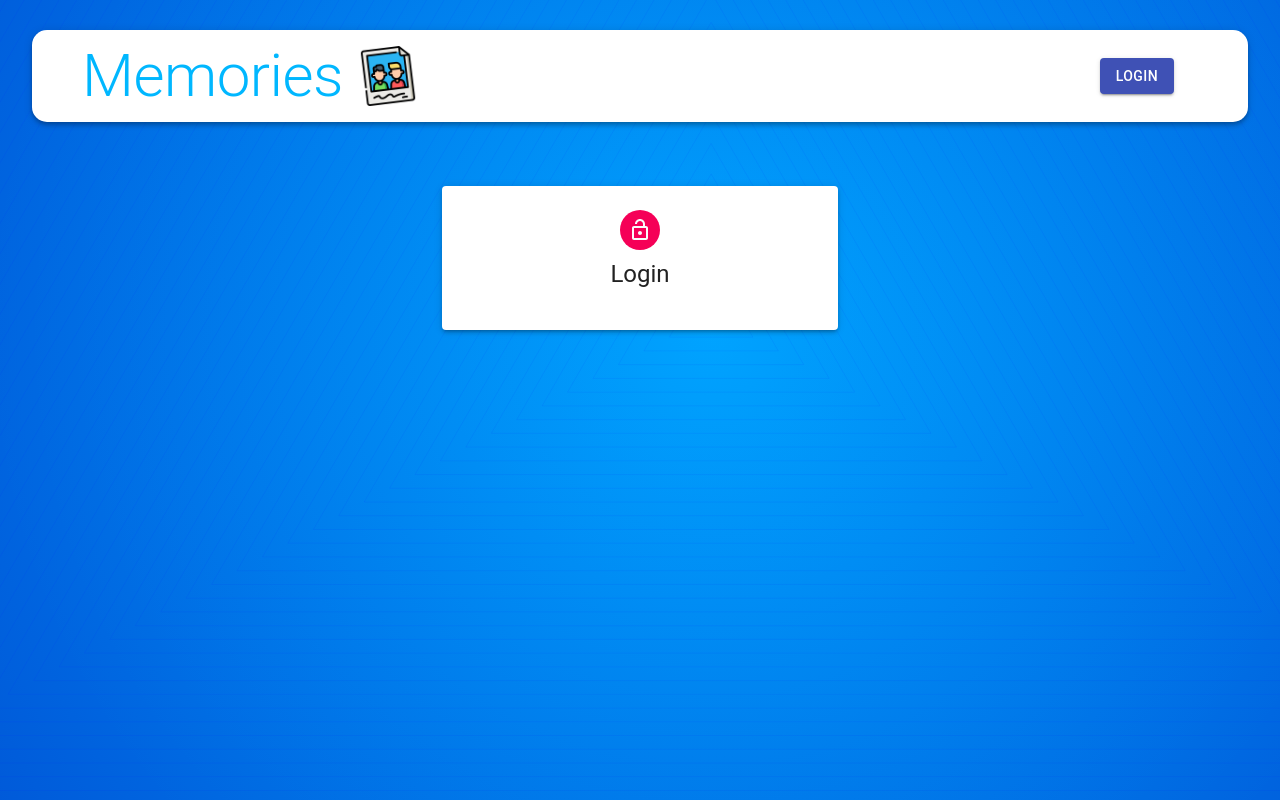
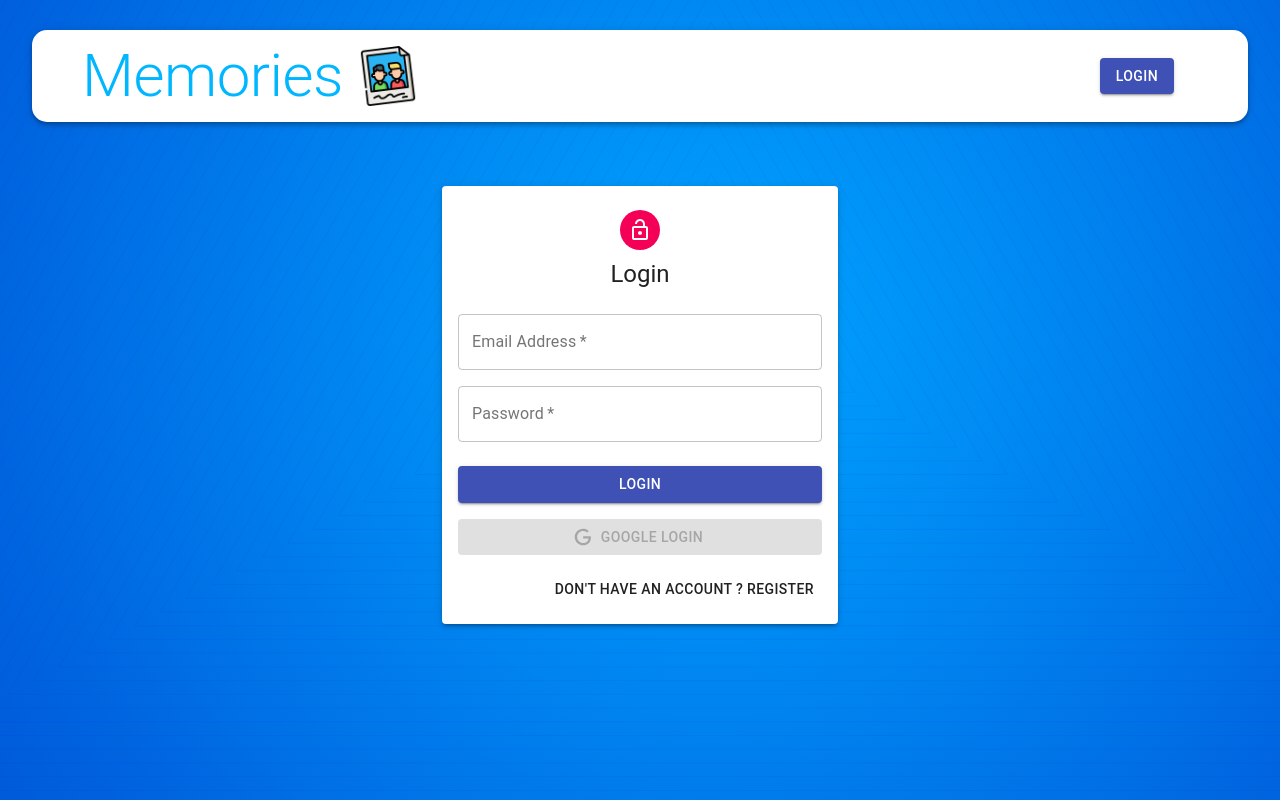
Before and after one commit to thismajid/social-app, a React (Create React App) app in the folder frontend/: page /auth in a window 1280 px wide. Built offline with nearby package versions, Linux system fonts and the light colour scheme.

Commit message:
add auth component & OAuth

```diff
--- a/frontend/package.json
+++ b/frontend/package.json
@@ -14,6 +14,7 @@
     "react": "^17.0.2",
     "react-dom": "^17.0.2",
     "react-file-base64": "^1.0.3",
+    "react-google-login": "^5.2.2",
     "react-redux": "^7.2.6",
     "react-router-dom": "^5.3.0",
     "react-scripts": "5.0.0",
--- a/frontend/src/components/Auth/Auth.js
+++ b/frontend/src/components/Auth/Auth.js
@@ -7,18 +7,49 @@ import {
   Container,
   TextField,
 } from "@material-ui/core";
+import { GoogleLogin } from "react-google-login";
 import LockOutlinedIcon from "@material-ui/icons/LockOpenOutlined";
+import { useState } from "react";
+import { useDispatch } from "react-redux";
+
+import Input from "./Input";
+import Icon from "./Icon";
 
 import useStyles from "./styles";
 
 const Auth = () => {
   const classes = useStyles();
-
-  const isRegister = false;
+  const [showPassword, setShowPassword] = useState(false);
+  const [isRegister, setIsRegister] = useState(false);
+  const dispatch = useDispatch();
 
   const handleSubmit = () => {};
 
   const handleChange = () => {};
+
+  const handleShowPassword = () => {
+    setShowPassword((prevShowPassword) => !prevShowPassword);
+  };
+
+  const switchMode = () => {
+    setIsRegister((prevIsRegister) => !prevIsRegister);
+    setShowPassword(false);
+  };
+
+  const googleSuccess = async (res) => {
+    const result = res?.profileObj;
+    const token = res?.tokenId;
+
+    try {
+      dispatch({ type: "AUTH", data: { result, token } });
+    } catch (error) {
+      console.log(error);
+    }
+  };
+
+  const googleFailure = () => {
+    console.log("Google failed");
+  };
 
   return (
     <Container component="main" maxWidth="xs">
@@ -33,26 +64,80 @@ const Auth = () => {
           <Grid container spacing={2}>
             {isRegister && (
               <>
-                <Grid xs={6} md={12}>
-                  <TextField
-                    name="firstName"
-                    label="First Name"
-                    handleChange={handleChange}
-                    autoFocus
-                    xs={6}
-                  />
-                </Grid>
-                <Grid xs={6} md={12}>
-                  <TextField
-                    name="firstName"
-                    label="First Name"
-                    handleChange={handleChange}
-                    autoFocus
-                    xs={6}
-                  />
-                </Grid>
+                <Input
+                  Name="firstName"
+                  label="First Name"
+                  handleChange={handleChange}
+                  autoFocus
+                  half
+                ></Input>
+                <Input
+                  Name="firstName"
+                  label="First Name"
+                  handleChange={handleChange}
+                  half
+                ></Input>
               </>
             )}
+            <Input
+              Name="email"
+              label="Email Address"
+              handleChange={handleChange}
+              type="email"
+            ></Input>
+            <Input
+              Name="password"
+              label="Password"
+              handleChange={handleChange}
+              type={showPassword ? "text" : "password"}
+              handleShowPassword={handleShowPassword}
+            ></Input>
+            {isRegister && (
+              <Input
+                name="confirmPassword"
+                label="Repeat Password"
+                handleChange={handleChange}
+                type="password"
+              ></Input>
+            )}
+          </Grid>
+
+          <Button
+            type="submit"
+            fullWidth
+            variant="contained"
+            color="primary"
+            className={classes.submit}
+          >
+            {isRegister ? "Register" : "Login"}
+          </Button>
+          <GoogleLogin
+            clientId="505626814007-sjbranvfmbaqtmn652kv5a687ttuka8d.apps.googleusercontent.com"
+            render={(renderProps) => (
+              <Button
+                className={classes.googleButton}
+                color="primary"
+                fullWidth
+                onClick={renderProps.onClick}
+                disabled={renderProps.disabled}
+                startIcon={<Icon />}
+                variant="contained"
+              >
+                Google Login
+              </Button>
+            )}
+            onSuccess={googleSuccess}
+            onFailure={googleFailure}
+            cookiePolicy="single_host_origin"
+          />
+          <Grid container justify="flex-end">
+            <Grid item>
+              <Button onClick={switchMode}>
+                {isRegister
+                  ? "Already have an account ? Login"
+                  : `Don't have an account ? Register`}
+              </Button>
+            </Grid>
           </Grid>
         </form>
       </Paper>
--- /dev/null
+++ b/frontend/src/components/Auth/Icon.js
@@ -0,0 +1,10 @@
+const icon = () => (
+  <svg style={{ width: "20px", height: "20px" }} viewBox="0 0 24 24">
+    <path
+      fill="currentColor"
+      d="M21.35,11.1H12.18V13.83H18.69C18.36,17.64 15.19,19.27 12.19,19.27C8.36,19.27 5,16.25 5,12C5,7.9 8.2,4.73 12.2,4.73C15.29,4.73 17.1,6.7 17.1,6.7L19,4.72C19,4.72 16.56,2 12.1,2C6.42,2 2.03,6.8 2.03,12C2.03,17.05 6.16,22 12.25,22C17.6,22 21.5,18.33 21.5,12.91C21.5,11.76 21.35,11.1 21.35,11.1V11.1Z"
+    />
+  </svg>
+);
+
+export default icon;
--- a/frontend/src/components/Auth/Input.js
+++ b/frontend/src/components/Auth/Input.js
@@ -1,31 +1,43 @@
+import React from "react";
 import { TextField, Grid, InputAdornment, IconButton } from "@material-ui/core";
 
-const Input = ({ name, half }) => {
-  return (
-    <Grid item xs={12} sm={6}>
+import Visibility from "@material-ui/icons/Visibility";
+import VisibilityOff from "@material-ui/icons/VisibilityOff";
+
+const Input = ({
+  name,
+  handleChange,
+  label,
+  half,
+  autoFocus,
+  type,
+  handleShowPassword,
+}) => (
+  <Grid item xs={12} sm={half ? 6 : 12}>
     <TextField
       name={name}
       onChange={handleChange}
-        variant={outlined}
+      variant="outlined"
       required
       fullWidth
       label={label}
-        autoFocus
+      autoFocus={autoFocus}
       type={type}
-        InputProps={name === 'password' ? {
-            endAdornment : (
+      InputProps={
+        name === "password"
+          ? {
+              endAdornment: (
                 <InputAdornment position="end">
                   <IconButton onClick={handleShowPassword}>
-                        {type === 'password' ? <Visibility /> : <VisibilityOff />}
+                    {type === "password" ? <Visibility /> : <VisibilityOff />}
                   </IconButton>
                 </InputAdornment>
-            )
-        }}
+              ),
+            }
+          : null
+      }
     />
   </Grid>
 );
-};
-
-e;
 
 export default Input;
--- a/frontend/src/constants/actionTypes.js
+++ b/frontend/src/constants/actionTypes.js
@@ -3,4 +3,7 @@ const UPDATE = "UPDATE";
 const DELETE = "DELETE";
 const FETCH_ALL = "FETCH_ALL";
 
-export { CREATE, UPDATE, DELETE, FETCH_ALL };
+const AUTH = "AUTH";
+const LOGOUT = "LOGOUT";
+
+export { CREATE, UPDATE, DELETE, FETCH_ALL, AUTH, LOGOUT };
--- /dev/null
+++ b/frontend/src/reducers/auth.js
@@ -0,0 +1,12 @@
+import { AUTH, LOGOUT } from "../constants/actionTypes";
+
+export default (state = { authData: null }, action) => {
+  switch (action.type) {
+    case AUTH:
+      localStorage.setItem("profile", JSON.stringify({ ...action?.data }));
+
+      return { ...state, authData: action?.data };
+    default:
+      return state;
+  }
+};
--- a/frontend/src/reducers/index.js
+++ b/frontend/src/reducers/index.js
@@ -1,8 +1,9 @@
 import { combineReducers } from "redux";
 
-import posts from './posts'
+import posts from "./posts";
+import auth from "./auth";
 
 export default combineReducers({
   posts,
-
+  auth,
 });
```
Also changed, not shown: 1 other file (tests, documents, lock files or other folders). Lines whose indentation alone changed are shown as unchanged.
